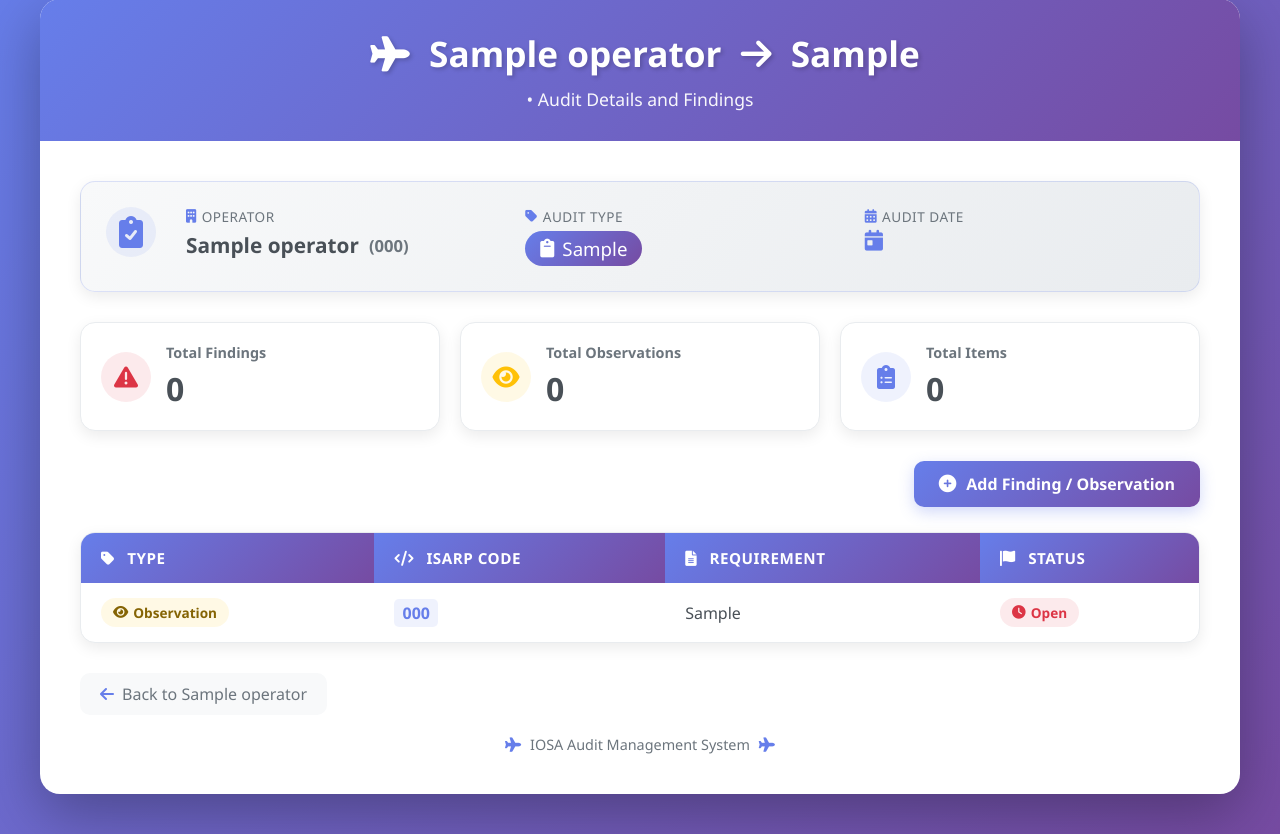
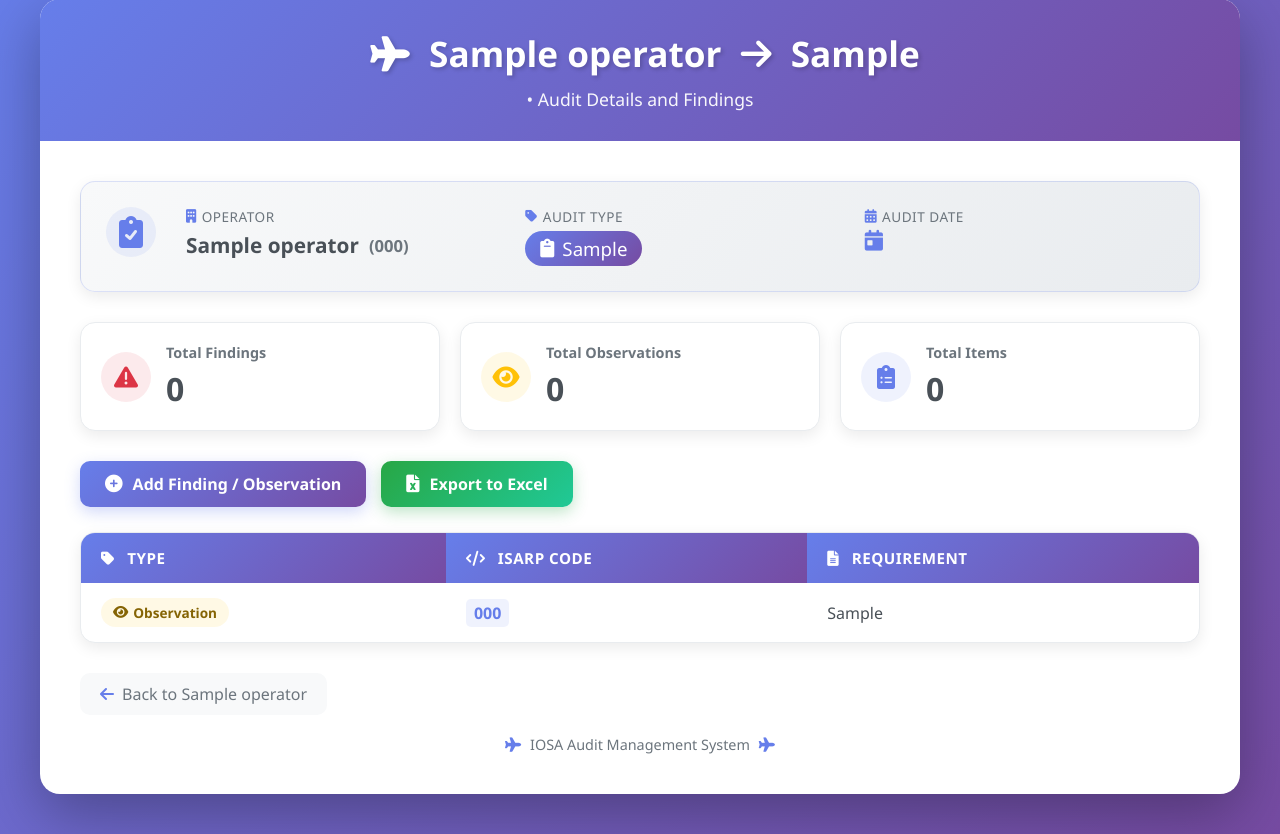
Before and after one commit to AmirAzani/iosa-audit-system, a Flask app: page /audit/1 in a window 1280 px wide. Shown: the part 41-875 px from the top of the page. Run offline with Flask 3, Linux system fonts and the light colour scheme; a user stored in the database is signed in; tables that the repository leaves empty hold one stand-in row (values such as "Sample post").

Commit message:
Remove status field and simplify audit tracking

```diff
--- a/templates/audit_detail.html
+++ b/templates/audit_detail.html
@@ -189,8 +189,16 @@
         /* Action Bar */
         .action-bar {
             display: flex;
-            justify-content: flex-end;
+            justify-content: space-between;
+            align-items: center;
             margin-bottom: 25px;
+            flex-wrap: wrap;
+            gap: 15px;
+        }
+
+        .btn-group {
+            display: flex;
+            gap: 15px;
         }
 
         .add-btn {
@@ -215,7 +223,29 @@
             box-shadow: 0 10px 25px rgba(102, 126, 234, 0.4);
         }
 
-        .add-btn i {
+        .export-btn {
+            background: linear-gradient(135deg, #28a745 0%, #20c997 100%);
+            color: white;
+            border: none;
+            padding: 12px 25px;
+            border-radius: 10px;
+            font-size: 1em;
+            font-weight: 600;
+            cursor: pointer;
+            transition: all 0.3s ease;
+            text-decoration: none;
+            display: inline-flex;
+            align-items: center;
+            gap: 10px;
+            box-shadow: 0 5px 15px rgba(40, 167, 69, 0.3);
+        }
+
+        .export-btn:hover {
+            transform: translateY(-2px);
+            box-shadow: 0 10px 25px rgba(40, 167, 69, 0.4);
+        }
+
+        .add-btn i, .export-btn i {
             font-size: 1.1em;
         }
 
@@ -288,37 +318,6 @@
         .type-observation {
             background: rgba(255, 193, 7, 0.1);
             color: #856404;
-        }
-
-        /* Status Badges */
-        .status-badge {
-            padding: 5px 12px;
-            border-radius: 30px;
-            font-size: 0.85em;
-            font-weight: 600;
-            display: inline-flex;
-            align-items: center;
-            gap: 5px;
-        }
-
-        .status-open {
-            background: rgba(220, 53, 69, 0.1);
-            color: #dc3545;
-        }
-
-        .status-in-progress {
-            background: rgba(255, 193, 7, 0.1);
-            color: #856404;
-        }
-
-        .status-closed {
-            background: rgba(40, 167, 69, 0.1);
-            color: #28a745;
-        }
-
-        .status-default {
-            background: #e9ecef;
-            color: #495057;
         }
 
         /* ISARP Code Style */
@@ -409,10 +408,15 @@
             }
 
             .action-bar {
-                justify-content: center;
+                flex-direction: column;
             }
 
-            .add-btn {
+            .btn-group {
+                width: 100%;
+                flex-direction: column;
+            }
+
+            .add-btn, .export-btn {
                 width: 100%;
                 justify-content: center;
             }
@@ -546,11 +550,16 @@
                 </div>
             </div>
 
-            <!-- Action Bar -->
+            <!-- Action Bar with both buttons -->
             <div class="action-bar">
-                <a href="/add_finding?audit_id={{ audit.id }}" class="add-btn">
-                    <i class="fas fa-plus-circle"></i> Add Finding / Observation
-                </a>
+                <div class="btn-group">
+                    <a href="/add_finding?audit_id={{ audit.id }}" class="add-btn">
+                        <i class="fas fa-plus-circle"></i> Add Finding / Observation
+                    </a>
+                    <a href="/export/{{ audit.id }}" class="export-btn">
+                        <i class="fas fa-file-excel"></i> Export to Excel
+                    </a>
+                </div>
             </div>
 
             <!-- Findings Table -->
@@ -561,7 +570,6 @@
                             <th><i class="fas fa-tag"></i> Type</th>
                             <th><i class="fas fa-code"></i> ISARP Code</th>
                             <th><i class="fas fa-file-alt"></i> Requirement</th>
-                            <th><i class="fas fa-flag"></i> Status</th>
                         </tr>
                     </thead>
                     <tbody>
@@ -583,30 +591,11 @@
                                     <span class="isarp-code">{{ finding.isarp_code }}</span>
                                 </td>
                                 <td>{{ finding.isarp_requirement }}</td>
-                                <td>
-                                    {% if finding.status|lower == 'open' %}
-                                        <span class="status-badge status-open">
-                                            <i class="fas fa-clock"></i> Open
-                                        </span>
-                                    {% elif finding.status|lower == 'in progress' or finding.status|lower == 'in-progress' %}
-                                        <span class="status-badge status-in-progress">
-                                            <i class="fas fa-spinner"></i> In Progress
-                                        </span>
-                                    {% elif finding.status|lower == 'closed' %}
-                                        <span class="status-badge status-closed">
-                                            <i class="fas fa-check-circle"></i> Closed
-                                        </span>
-                                    {% else %}
-                                        <span class="status-badge status-default">
-                                            {{ finding.status }}
-                                        </span>
-                                    {% endif %}
-                                </td>
                             </tr>
                             {% endfor %}
                         {% else %}
                             <tr>
-                                <td colspan="4">
+                                <td colspan="3">
                                     <div class="empty-state">
                                         <i class="fas fa-clipboard-list"></i>
                                         <p>No findings or observations recorded</p>
```
Also changed, not shown: routes/finding.py (+50 -1 lines), templates/view_finding.html (+0 -55 lines).
